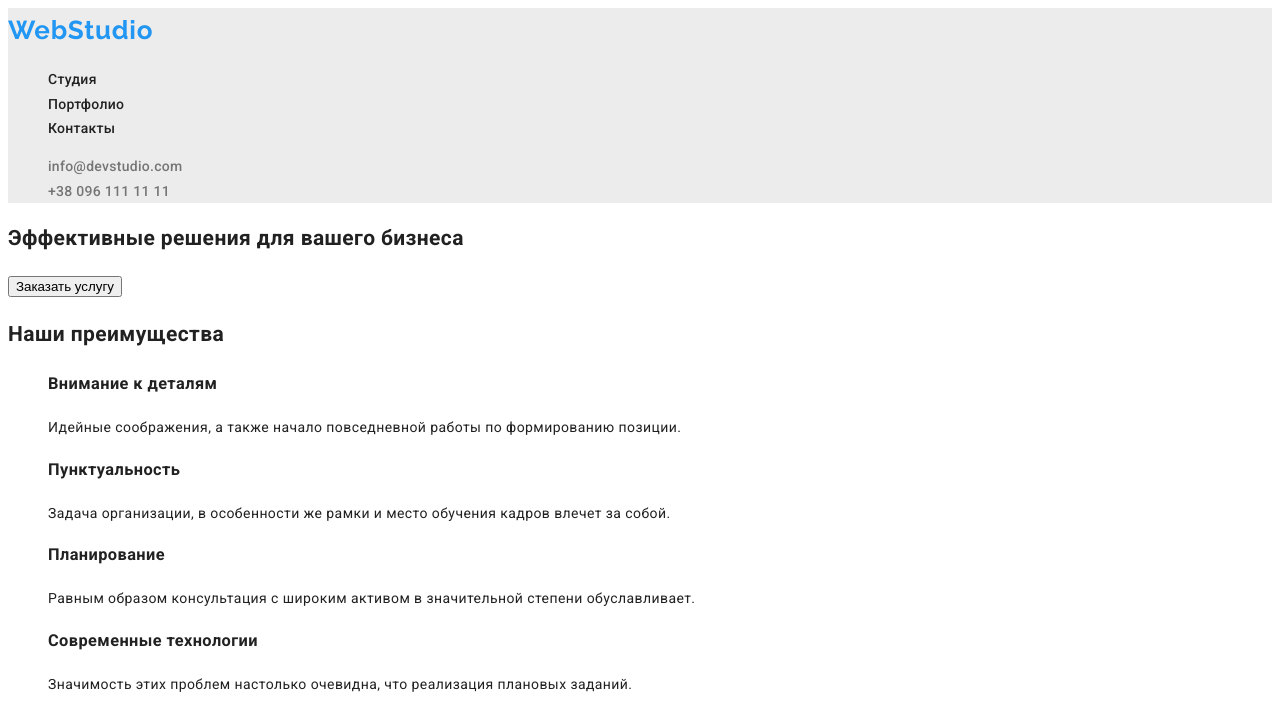
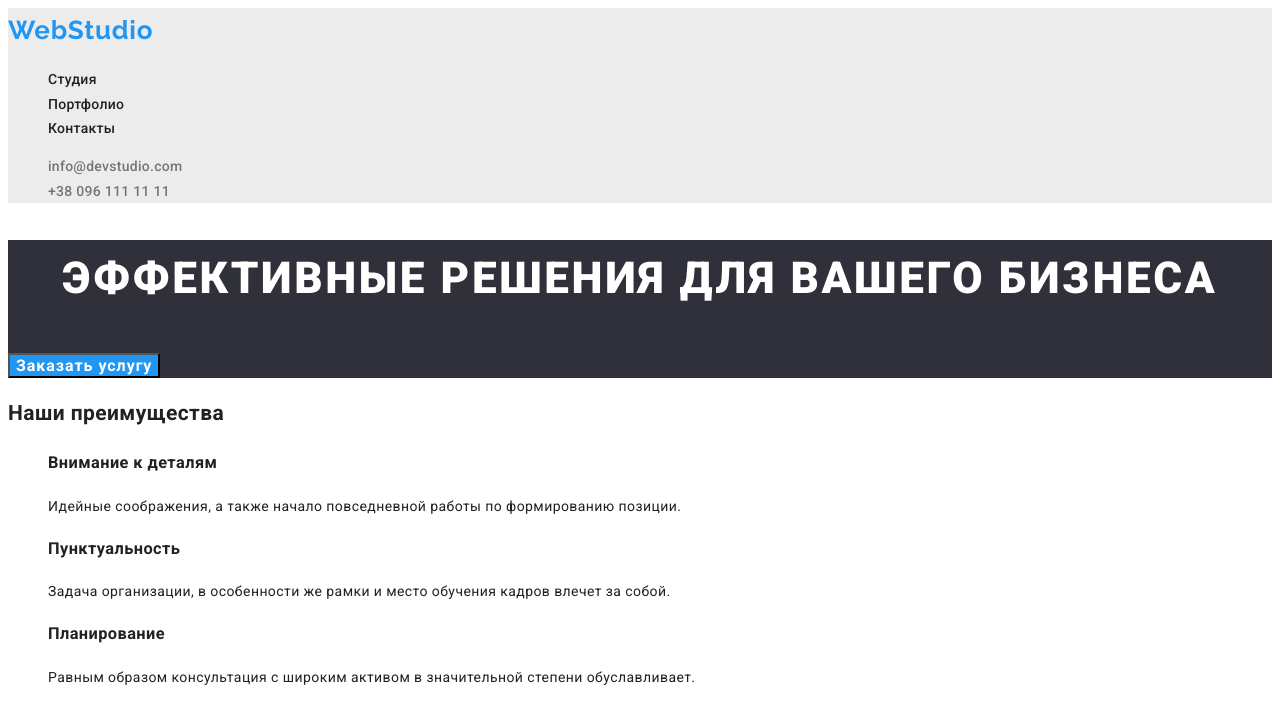
Before and after one commit to I-van-T/goit-markup-hw-02, a plain HTML site: page index.html in a window 1280 px wide. Shown: the top 703 px of the page. Drawn offline with Linux system fonts and the light colour scheme.

Commit message:
Шапка

```diff
--- a/style/styles.css
+++ b/style/styles.css
@@ -76,3 +76,40 @@ body {
 .header-tel:focus {
   color: var(--active-color);
 }
+
+/* Шапка */
+
+.hero {
+  background-color: #2f303a;
+}
+
+.hero-title {
+  font-family: var(--main-font);
+  font-weight: 900;
+  font-size: 44px;
+  line-height: 1, 36;
+  text-align: center;
+  letter-spacing: 0.06em;
+  text-transform: uppercase;
+  color: #ffffff;
+}
+
+.hero-button {
+  font-family: var(--main-font);
+  font-weight: bold;
+  font-size: 16px;
+  line-height: 1, 88;
+  /* identical to box height, or 187% */
+  display: flex;
+  align-items: center;
+  text-align: center;
+  letter-spacing: 0.06em;
+  color: #ffffff;
+  background-color: var(--active-color);
+  cursor: pointer;
+}
+
+.hero-button:hover,
+.hero-button:focus {
+  background-color: #188ce8;
+}
```
